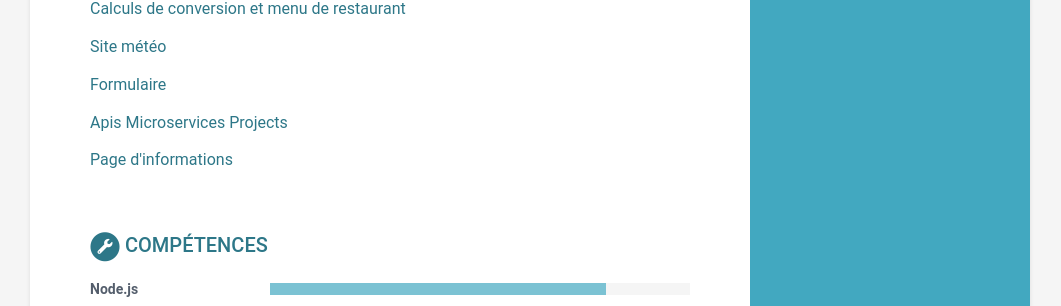
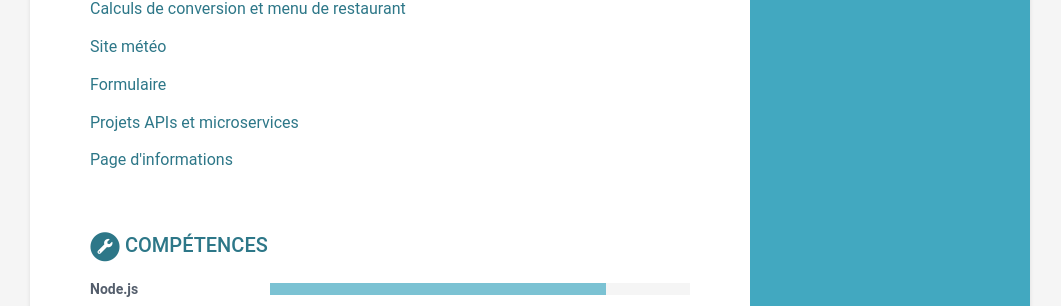
Before and after one commit to noegagnon/cv-fr, a Jekyll site: the page built from index.html, in a window 1280 px wide. Shown: the part 1285-1591 px from the top of the page, without its empty margins (110-1171 px from the left). Built offline with Jekyll 4.4.1, drawn with Linux system fonts in a browser that asks for light colours.

Commit message:
correction francais

```diff
--- a/_data/data.yml
+++ b/_data/data.yml
@@ -93,7 +93,7 @@ projects:
       - title: Formulaire
         link: "https://codepen.io/noegag/full/PowQEYz"
 
-      - title: Apis Microservices Projects
+      - title: Projets APIs et microservices
         link: "https://codepen.io/noegag/full/xxVOPpq"
 
       - title: Page d'informations
```
